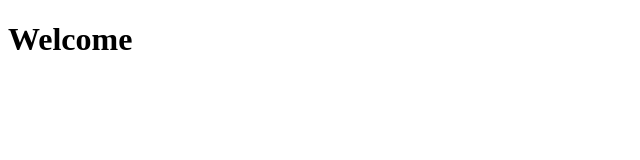
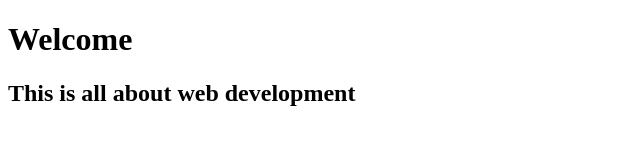
Before and after one commit to Faizan8957/collage, a plain HTML site: page index.html in a window 1280 px wide. Shown: the whole page, without its empty margins (0-640 px from the left). Drawn offline with Linux system fonts and the light colour scheme.

Commit message:
h2 tag added

```diff
--- a/index.html
+++ b/index.html
@@ -8,5 +8,6 @@
 </head>
 <body>
     <h1>Welcome</h1>
+    <h2>This is all about web development</h2>
 </body>
 </html>
```
